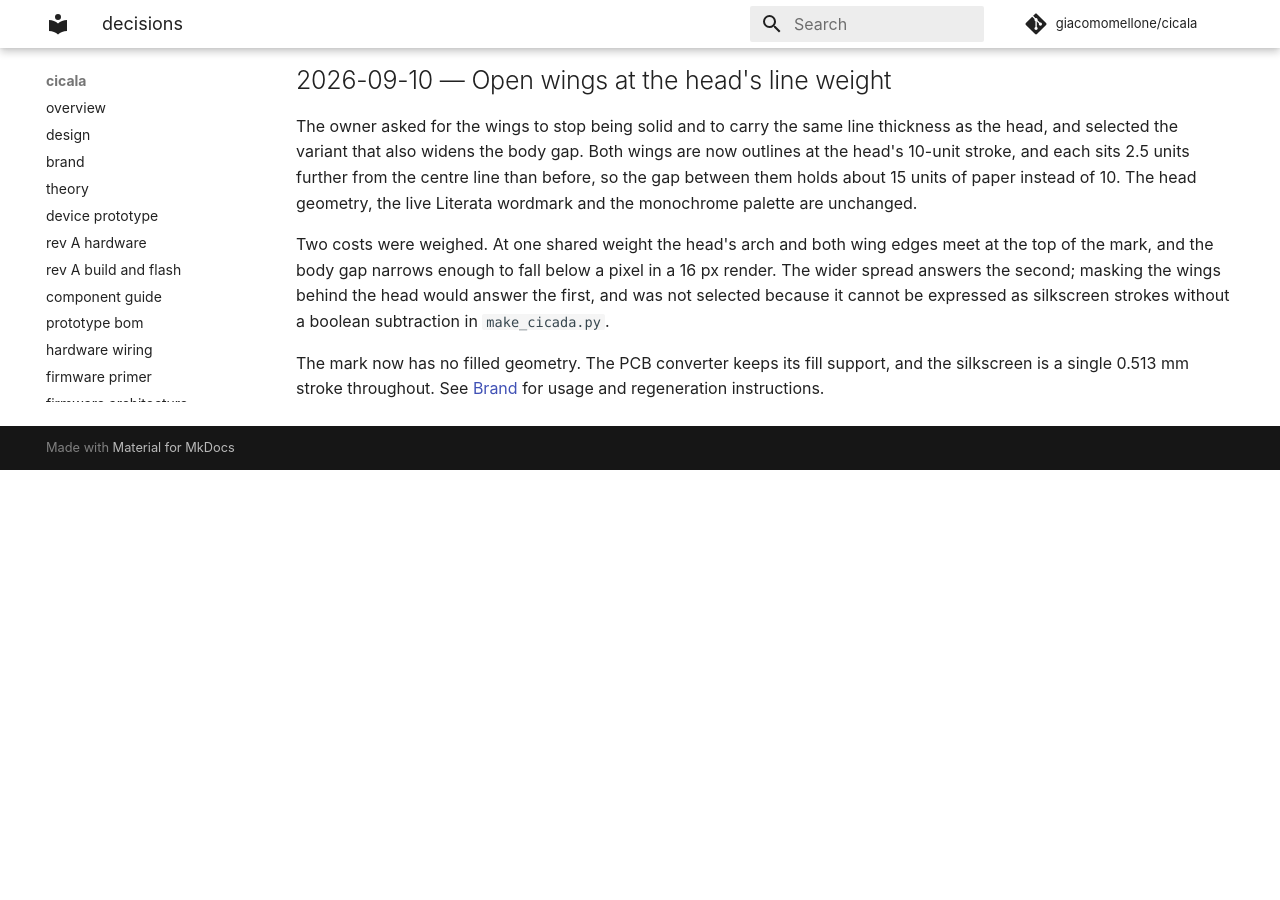
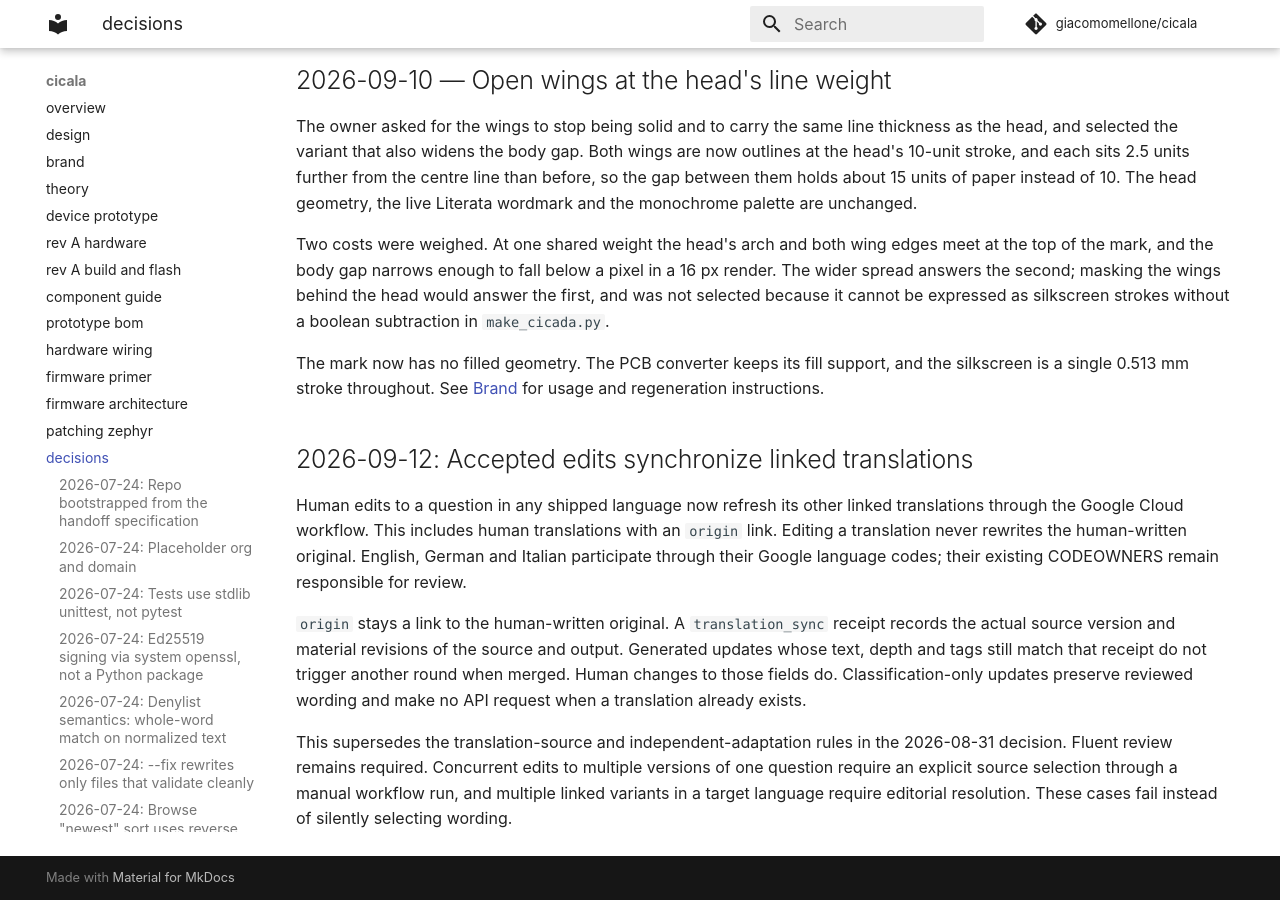
Before and after one commit to giacomomellone/cicala, an MkDocs documentation site: the page built from docs/decisions.md, in a window 1280 px wide and 900 px high, scrolled down 42522 px. Built offline with MkDocs 1.6.1 and Material for MkDocs 9.7.7, drawn with Linux system fonts in a browser that asks for light colours; comment, search, counter and statistics services are not loaded; before the commit the page ends 42992 px from its top, so only the background shows below that.

Commit message:
feat(questions): synchronize edits across translations

````diff
--- a/docs/decisions.md
+++ b/docs/decisions.md
@@ -1021,3 +1021,24 @@ it cannot be expressed as silkscreen strokes without a boolean subtraction in
 The mark now has no filled geometry. The PCB converter keeps its fill support,
 and the silkscreen is a single 0.513 mm stroke throughout. See
 [Brand](brand.md) for usage and regeneration instructions.
+
+## 2026-09-12: Accepted edits synchronize linked translations
+
+Human edits to a question in any shipped language now refresh its other linked
+translations through the Google Cloud workflow. This includes human translations
+with an `origin` link. Editing a translation never rewrites the human-written
+original. English, German and Italian participate through their Google language
+codes; their existing CODEOWNERS remain responsible for review.
+
+`origin` stays a link to the human-written original. A `translation_sync`
+receipt records the actual source version and material revisions of the source
+and output. Generated updates whose text, depth and tags still match that
+receipt do not trigger another round when merged. Human changes to those
+fields do. Classification-only updates preserve reviewed wording and make no
+API request when a translation already exists.
+
+This supersedes the translation-source and independent-adaptation rules in the
+2026-08-31 decision. Fluent review remains required. Concurrent edits to multiple
+versions of one question require an explicit source selection through a manual
+workflow run, and multiple linked variants in a target language require
+editorial resolution. These cases fail instead of silently selecting wording.
--- a/docs/languages.md
+++ b/docs/languages.md
@@ -10,8 +10,8 @@ but those candidates are optional and do not merge without fluent review.
 - Translation must not create an N×M backlog. Automation targets only shipped
   languages whose active maintainer has opted in, and a missing translation is
   not a defect.
-- Translations can drift when originals are edited. Lineage makes that drift
-  visible without requiring every target corpus to follow the source.
+- Accepted human edits refresh the linked translations through review pull
+  requests. Editing a translation never rewrites its human-written original.
 - Conversation questions are register-sensitive (du/Sie, tu/vous) and
   culturally loaded. A fluent maintainer may edit or reject a translation that
   does not sound natural or changes the original question's meaning.
@@ -23,7 +23,9 @@ provide lineage without making coverage mandatory. A removed origin currently
 produces a validator warning for a human adaptation. The validator rejects a
 machine translation whose origin is absent or missing, an origin in the same
 language, more than one machine descendant of the same original in a language,
-or a machine-translation chain.
+or an `origin` chain for a machine translation. The separate `translation_sync`
+receipt records the version used for a synchronization update; it may reference
+another translation with the same human-written origin.
 
 **The scaling constraint is moderation, not storage.** For reference: 2,000 questions are about 160 KB of YAML, 50 KB gzipped, so twenty languages fit in a few MB. What does not scale for free is fluent human review of every submission, which is why everything below revolves around named maintainers.
 
@@ -39,23 +41,23 @@ A language **graduates** (its directory moves to `questions/{lang}/` in a review
 
 A shipped language whose maintainer steps down gets a `maintainer-wanted` notice here, never removal.
 
-## Machine translation: optional reviewed drafts
+## Machine translation: reviewed synchronization
 
 The source question is Human Reserved: a person conceives, writes, and submits
 it, and a maintainer accepts it before translation begins. The
-`google-translate.yml` workflow runs only after that original reaches `main`.
-It compares the before and after commits, selects new or materially edited
-entries with neither `origin` nor `translated_by`, and sends new or changed text to the
+`google-translate.yml` workflow runs after a new original or a human edit reaches
+`main`. It compares the before and after commits, selects new human originals
+and changes to existing text, depth or tags in any language, and sends changed text to the
 [Google Cloud Translation Basic v2 API](https://cloud.google.com/translate/docs/basic/translating-text).
 Question submissions and pull requests from forks never receive the Google API key.
 
 Each draft must:
 
-- be translated directly from the human-written original, never through another
-  translation;
+- start from the accepted original or an accepted human edit to one of its
+  linked translations;
 - preserve the original meaning, assumptions, tone, and range of plausible
   answers;
-- set `origin` to the source question, keep `translated_by: google`, and be
+- keep `origin` pointing to the human-written original, keep `translated_by: google`, and be
   submitted in a pull request tagged `needs-native-review`;
 - pass the target language's validator, denylist, and style guide; and
 - receive approval from a fluent maintainer before merge.
@@ -68,6 +70,40 @@ question. A source wording change requests a fresh translation; a metadata-only
 edit updates the linked classification without spending translation quota or
 replacing reviewed target wording.
 
+An edit to an original refreshes its translations in all participating target
+languages. An edit to a translation refreshes the other linked translations;
+it never changes the original's wording, depth, tags or attribution. Existing
+human translations participate when they have an `origin` link. Their IDs,
+dates and author credits remain stable; machine wording updates add
+`translated_by: google`. Metadata-only updates preserve the wording and its
+existing provenance.
+
+```mermaid
+flowchart LR
+    A[Accepted human edit on main] --> B{Edited version}
+    B -->|Original| C[Draft updates for linked translations]
+    B -->|Translation| D[Draft updates for other translations]
+    C --> E[Fluent review and merge]
+    D --> E
+    E --> F[Generated receipt prevents another round]
+```
+
+Each updated entry records `translation_sync.source`, the ID whose accepted
+wording or classification was used, and SHA-256 revisions of that source and
+the generated text, depth and tags. `origin` remains the original's ID even when
+the source is a translated version. Reviewers keep the receipt: an unchanged
+generated update does not trigger CI again, while a human wording or
+classification change does. Author, date, provenance and tag-order changes do
+not request translation.
+
+When a push changes multiple versions of one question, CI fails with their IDs
+instead of choosing a source. Use **Run workflow** on `main`, set `before_ref`
+to the commit before those edits, and set `source_id` to the accepted version
+to propagate. This selects only that question family; rerun with another source
+ID for each additional changed family. The same manual trigger can retry a
+failed translation run. Multiple linked variants in a single target language
+must be resolved to one before synchronization.
+
 Opt-in lives in `questions/schema.json`. A shipped language participates only
 when its `x-cicala.languages.<code>.google` block declares Google source and
 target codes. Remove that block when the fluent maintainer steps down. Enabling
@@ -75,11 +111,9 @@ a language affects future merges and edits; it does not backfill the corpus or
 create a translation-completeness queue. The workflow expects a repository
 Actions secret named `GOOGLE_TRANSLATE_API_KEY`.
 
-No language declares a `google` block at the moment, so the plan step returns an
-empty target list and the translate job is skipped. Restore the block for a
-language when its fluent maintainer is ready. The plan is a diff between two
-commits, so restoring it translates nothing that merged while the block was
-absent. To catch up on that gap, put the blocks back first and then run
+English, German and Italian declare Google source and target codes. The plan is
+a diff between two commits, so enabling a language translates nothing that
+merged while its block was absent. To catch up on a gap, enable it first and run
 `tools/translate_question.py apply --before-ref <commit> --after-ref main
 --target <lang>`, which reads the language config from the working tree and both
 corpora from the two refs. It sends the key in Google's
````
Also changed, not shown: other parts of docs/languages.md (+5 -5 lines), AGENTS.md (+1 -8 lines), CONTRIBUTING.md (+8 -2 lines), README.md (+7 -11 lines), 6 other files.
